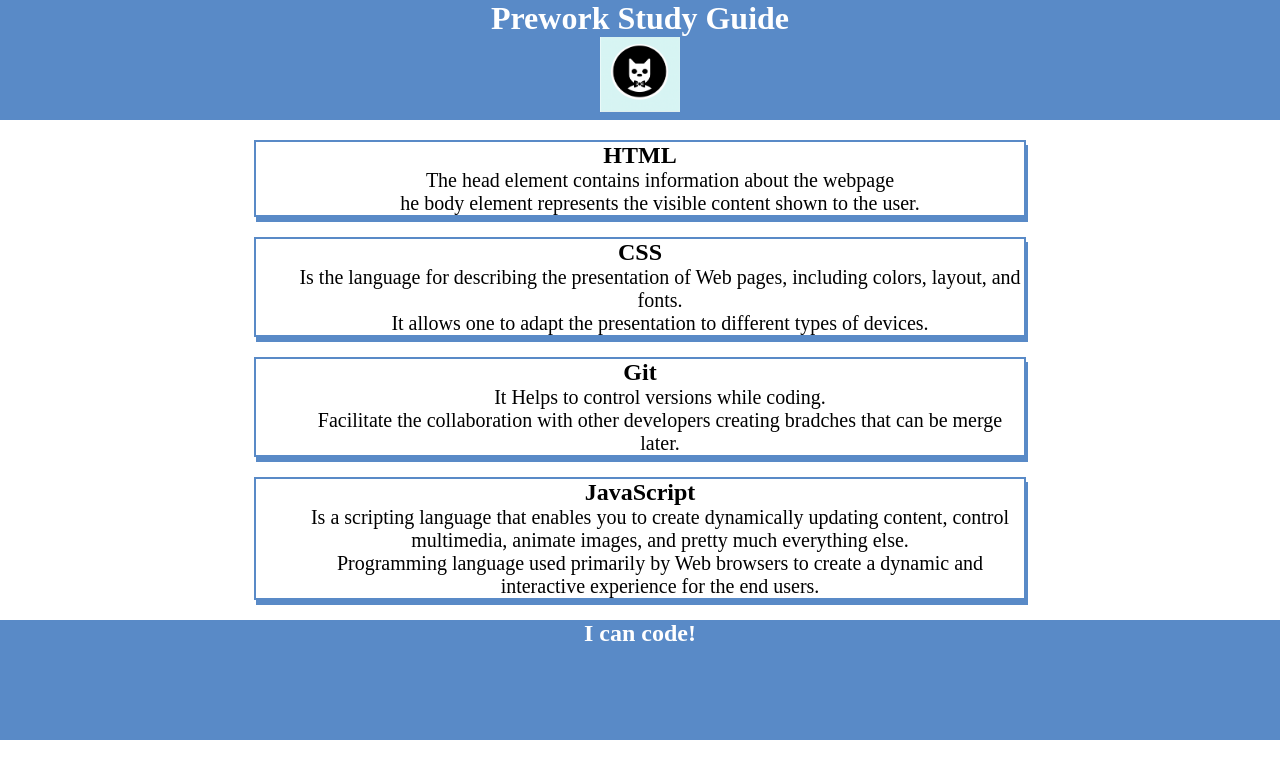
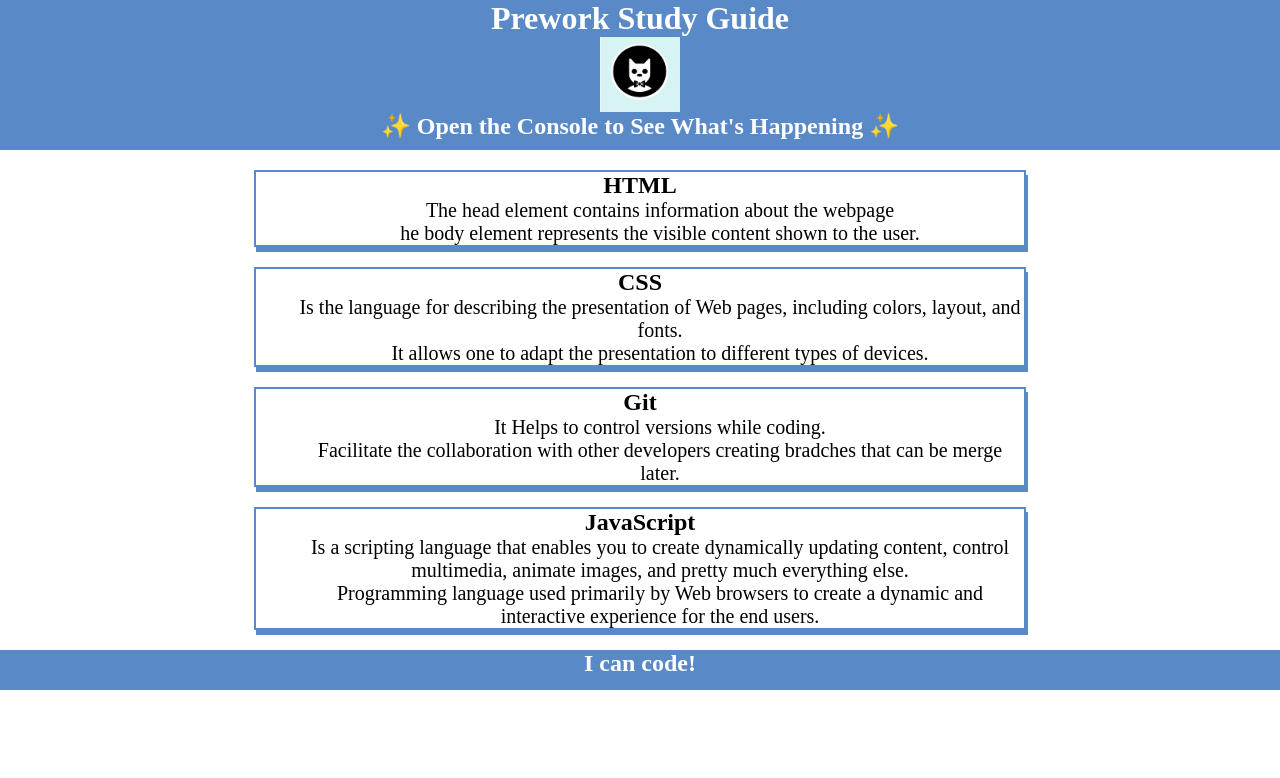
Before and after one commit to alvarezrdk/prework-study-guide, a plain HTML site: page index.html in a window 1280 px wide. Drawn offline with Linux system fonts and the light colour scheme.

Commit message:
Added JS to Project

```diff
--- /dev/null
+++ b/assets/script.js
@@ -0,0 +1,17 @@
+var topics = ['HTML', 'CSS', 'Git', 'JavaScript'];
+
+for (x = 0; x < topics.length; x++) {
+    console.log(topics[x]);
+}
+
+/*
+var studentInfo = ["Lu", 54, true];
+console.log(studentInfo);
+
+var shapes = ["triangle", "square", "pentagon", "circle"];
+
+for(var x = 3; x > 0; x--) {
+    console.log(shapes[x]);
+   }
+
+*/
--- a/assets/style.css
+++ b/assets/style.css
@@ -4,10 +4,16 @@
     padding: 1;
 }
 
-header,
+header{
+    width: 100%;
+    height: 150px;
+    background-color: rgb(89, 138, 199);
+    color: white;
+}
+
 footer {
     width: 100%;
-    height: 120px;
+    height: 40px;
     background-color: rgb(89, 138, 199);
     color: white;
 }
--- a/index.html
+++ b/index.html
@@ -11,6 +11,7 @@
     <header id="top">
       <h1>Prework Study Guide</h1>
       <img src="./assets/bowtie-cat.png" alt="Profile image of Cat Wearing a bow tie." />
+      <h2>✨ Open the Console to See What's Happening ✨</h2>
     </header>
     <main>
       <section class="card" id="html-section">
@@ -69,7 +70,12 @@
     </main>
 
     <footer>
+
       <h2>I can code!</h2>
+
     </footer>
+
+      <script src="./assets/script.js"></script>
+
   </body>
 </html>
```
